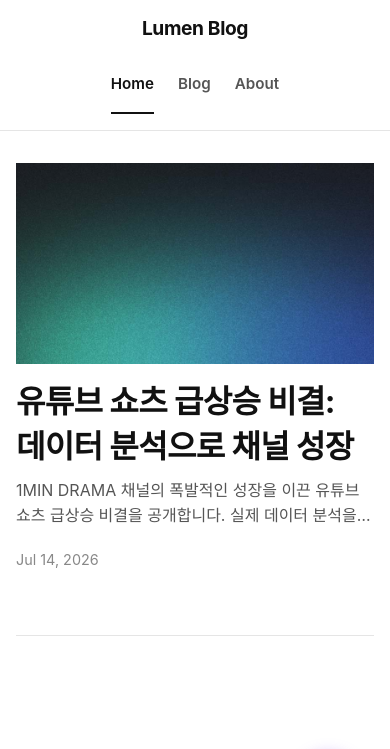
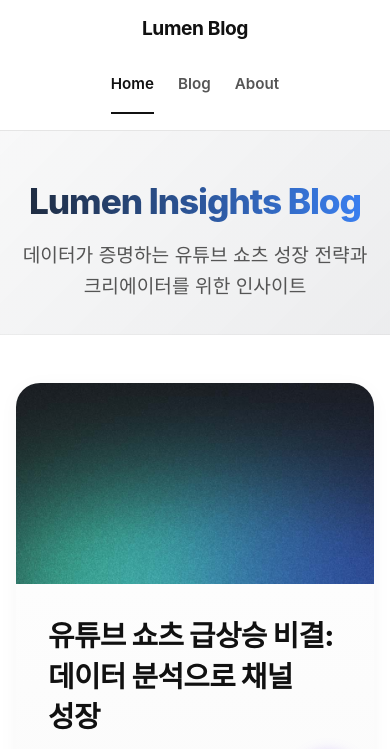
Before and after one commit to pandragun-sudo/Lumen-blog, an Astro site: page / in a window 390 px wide. Shown: the top 749 px of the page. Built offline with nearby package versions, Linux system fonts and the light colour scheme; Astro itself is replaced by a stand-in of ours; a web font is replaced by a local one.

Commit message:
design(blog): fix truncation and add link styling

```diff
--- a/src/layouts/BlogPost.astro
+++ b/src/layouts/BlogPost.astro
@@ -18,64 +18,139 @@ const { title, description, pubDate, updatedDate, heroImage } = Astro.props;
 			main {
 				width: 100%;
 				margin: 0 auto;
+				padding-bottom: 4em;
 			}
 			.hero-image {
 				width: 100%;
-				max-width: 1000px;
-				margin: 0 auto 2rem;
+				max-width: 1200px;
+				margin: 0 auto 3rem;
+				padding: 0 1rem;
 			}
 			.hero-image img {
 				display: block;
 				margin: 0 auto;
 				width: 100%;
+				border-radius: 20px;
+				box-shadow: 0 12px 32px rgba(0,0,0,0.08);
 				max-height: 600px;
 				object-fit: cover;
 			}
 			.prose {
 				width: 100%;
-				max-width: 1000px;
+				max-width: 760px; /* Better readability for text */
 				margin: auto;
-				padding: 1em;
+				padding: 0 1.5rem;
 				color: var(--text-main);
 			}
 			.title {
-				margin-bottom: 2em;
+				margin-bottom: 3rem;
 				padding: 1em 0;
 				text-align: center;
-				line-height: 1;
-				border-bottom: 1px solid var(--border-color);
+				line-height: 1.2;
+				border-bottom: 1px solid var(--border-light);
 				padding-bottom: 2em;
 			}
 			.title h1 {
 				margin: 0.5em 0;
-				font-size: 2.8rem;
+				font-size: 3rem;
+				font-weight: 800;
+				letter-spacing: -0.03em;
 				word-break: keep-all;
 			}
 			.date {
-				margin-bottom: 0.5em;
-				color: var(--text-light);
-				font-size: 0.95rem;
+				margin-bottom: 1em;
+				color: var(--text-muted);
+				font-size: 1rem;
+				font-weight: 500;
+				display: flex;
+				justify-content: center;
+				align-items: center;
+				gap: 0.5rem;
 			}
 			.last-updated-on {
 				font-style: italic;
-				margin-top: 0.2rem;
+				color: var(--text-light);
 			}
 
 			/* Content Formatting */
 			.prose :global(h2) {
 				font-size: 1.8rem;
+				font-weight: 700;
+				margin-top: 2.5em;
+				margin-bottom: 1em;
+				padding-bottom: 0.3em;
+				color: #1e293b;
+				position: relative;
+			}
+			.prose :global(h2)::after {
+				content: '';
+				position: absolute;
+				bottom: 0;
+				left: 0;
+				width: 40px;
+				height: 3px;
+				background: linear-gradient(90deg, #3b82f6 0%, #8b5cf6 100%);
+				border-radius: 2px;
+			}
+
+			.prose :global(h3) {
+				font-size: 1.4rem;
+				font-weight: 700;
 				margin-top: 2em;
-				margin-bottom: 1em;
-				padding-bottom: 0.5em;
-				border-bottom: 1px solid var(--border-light);
+				margin-bottom: 0.8em;
+				color: #334155;
 			}
+
 			.prose :global(p) {
-				font-size: 1.1rem;
+				font-size: 1.15rem;
 				line-height: 1.8;
-				margin-bottom: 1.5em;
+				margin-bottom: 1.8em;
+				letter-spacing: -0.01em;
+				word-break: keep-all;
 			}
+
 			.prose :global(img) {
-				margin: 2em auto;
+				margin: 2.5em auto;
+				border-radius: 12px;
+				box-shadow: 0 4px 12px rgba(0,0,0,0.06);
+			}
+
+			.prose :global(blockquote) {
+				margin: 2em 0;
+				padding: 1.5em 2em;
+				background: rgba(59, 130, 246, 0.05);
+				border-left: 4px solid #3b82f6;
+				border-radius: 0 12px 12px 0;
+				color: #1e293b;
+				font-size: 1.15rem;
+				line-height: 1.7;
+				font-weight: 500;
+			}
+
+			.prose :global(a) {
+				color: #2563eb;
+				text-decoration: underline;
+				text-decoration-thickness: 1px;
+				text-underline-offset: 4px;
+				font-weight: 600;
+				transition: color 0.2s, text-decoration-color 0.2s;
+			}
+
+			.prose :global(a:hover) {
+				color: #1d4ed8;
+				text-decoration-color: #1d4ed8;
+			}
+
+			@media (max-width: 768px) {
+				.title h1 {
+					font-size: 2.2rem;
+				}
+				.prose :global(p) {
+					font-size: 1.05rem;
+				}
+				.hero-image {
+					margin-bottom: 2rem;
+				}
 			}
 		</style>
 	</head>
@@ -93,9 +168,12 @@ const { title, description, pubDate, updatedDate, heroImage } = Astro.props;
 							<FormattedDate date={pubDate} />
 							{
 								updatedDate && (
-									<div class="last-updated-on">
-										최종 수정일: <FormattedDate date={updatedDate} />
-									</div>
+									<>
+										<span>•</span>
+										<div class="last-updated-on">
+											최종 수정일: <FormattedDate date={updatedDate} />
+										</div>
+									</>
 								)
 							}
 						</div>
@@ -106,5 +184,12 @@ const { title, description, pubDate, updatedDate, heroImage } = Astro.props;
 			</article>
 		</main>
 		<Footer />
+		<script>
+			// 모든 마크다운 본문 내 링크를 새 창 열기로 변경
+			document.querySelectorAll('.prose a').forEach(a => {
+				a.setAttribute('target', '_blank');
+				a.setAttribute('rel', 'noopener noreferrer');
+			});
+		</script>
 	</body>
 </html>
--- a/src/pages/index.astro
+++ b/src/pages/index.astro
@@ -17,10 +17,35 @@ const posts = (await getCollection('blog')).sort(
 	<head>
 		<BaseHead title={SITE_TITLE} description={SITE_DESCRIPTION} />
 		<style>
+			/* Hero Section */
+			.hero {
+				padding: 4rem 1rem 3rem;
+				text-align: center;
+				background: linear-gradient(135deg, rgba(30, 41, 59, 0.03) 0%, rgba(15, 23, 42, 0.08) 100%);
+				border-bottom: 1px solid rgba(0,0,0,0.05);
+				margin-bottom: 3rem;
+			}
+			.hero h1 {
+				font-size: 3rem;
+				font-weight: 800;
+				margin-bottom: 1rem;
+				background: linear-gradient(90deg, #1e293b 0%, #3b82f6 100%);
+				-webkit-background-clip: text;
+				-webkit-text-fill-color: transparent;
+				letter-spacing: -0.03em;
+			}
+			.hero p {
+				font-size: 1.2rem;
+				color: var(--text-muted);
+				max-width: 600px;
+				margin: 0 auto;
+				line-height: 1.6;
+			}
+
 			main {
 				max-width: 1200px;
 				margin: 0 auto;
-				padding: 2em 1em;
+				padding: 0 1em 4em;
 			}
 			.blog-grid {
 				display: grid;
@@ -33,6 +58,15 @@ const posts = (await getCollection('blog')).sort(
 			.blog-grid li {
 				display: flex;
 				flex-direction: column;
+				transition: transform 0.3s ease, box-shadow 0.3s ease;
+				background: var(--bg);
+				border-radius: 16px;
+				overflow: hidden;
+				border: 1px solid var(--border-light);
+			}
+			.blog-grid li:hover {
+				transform: translateY(-5px);
+				box-shadow: 0 12px 24px rgba(0, 0, 0, 0.08);
 			}
 
 			/* Hero Article (First Post) */
@@ -40,39 +74,65 @@ const posts = (await getCollection('blog')).sort(
 				grid-column: 1 / -1; /* Spans all 3 columns */
 				display: grid;
 				grid-template-columns: 1fr 1fr;
-				gap: 3rem;
+				gap: 0;
 				align-items: center;
-				margin-bottom: 3rem;
-				padding-bottom: 3rem;
-				border-bottom: 1px solid var(--border-color);
+				margin-bottom: 2rem;
+				border: none;
+				background: linear-gradient(180deg, var(--bg) 0%, var(--bg-light) 100%);
+				border-radius: 24px;
+				overflow: hidden;
+				box-shadow: 0 4px 20px rgba(0,0,0,0.04);
+			}
+			.blog-grid li:first-child:hover {
+				transform: translateY(-5px);
+				box-shadow: 0 16px 32px rgba(0,0,0,0.1);
 			}
 			.blog-grid li:first-child img {
 				width: 100%;
-				height: auto;
+				height: 100%;
 				aspect-ratio: 16/9;
 				object-fit: cover;
 			}
 			.blog-grid li:first-child .post-content {
-				padding: 1rem 0;
+				padding: 3rem;
 			}
 			.blog-grid li:first-child .title {
-				font-size: 2.5rem;
-				margin-bottom: 0.5rem;
+				font-size: 2.2rem;
+				margin-bottom: 1rem;
+				font-weight: 800;
+				letter-spacing: -0.02em;
+				display: block;
+				-webkit-line-clamp: unset;
+			}
+			.blog-grid li:first-child .description {
+				font-size: 1.15rem;
+				line-height: 1.7;
+				margin-bottom: 1.5rem;
+				display: block;
+				-webkit-line-clamp: unset;
 			}
 
 			/* Regular Articles */
 			.blog-grid li:not(:first-child) img {
 				width: 100%;
-				aspect-ratio: 3/2;
+				aspect-ratio: 16/9;
 				object-fit: cover;
-				margin-bottom: 1rem;
+				border-bottom: 1px solid var(--border-light);
+			}
+			.blog-grid li:not(:first-child) .post-content {
+				padding: 1.5rem;
 			}
 			.title {
-				margin: 0;
+				margin: 0 0 0.5rem 0;
 				color: var(--text-main);
 				font-size: 1.4rem;
 				line-height: 1.4;
+				font-weight: 700;
 				transition: color 0.2s;
+				display: -webkit-box;
+				-webkit-line-clamp: 2;
+				-webkit-box-orient: vertical;
+				overflow: hidden;
 			}
 			.description {
 				color: var(--text-muted);
@@ -85,39 +145,48 @@ const posts = (await getCollection('blog')).sort(
 				overflow: hidden;
 			}
 			.date {
-				margin: 0.5rem 0 0;
+				margin: 1rem 0 0;
 				color: var(--text-light);
 				font-size: 0.9rem;
+				font-weight: 500;
 			}
 
-			/* Hover Effects */
+			/* Links */
 			.blog-grid li a {
-				display: block;
+				display: flex;
+				flex-direction: column;
+				height: 100%;
 				text-decoration: none;
 				color: inherit;
 			}
-			.blog-grid li a:hover .title {
-				color: var(--text-muted);
-			}
-			.blog-grid li a:hover img {
-				opacity: 0.9;
-				transition: opacity 0.2s;
+			.blog-grid li:first-child a {
+				flex-direction: row;
 			}
 
-			/* Responsive */
 			@media (max-width: 900px) {
 				.blog-grid {
 					grid-template-columns: repeat(2, 1fr);
 				}
 				.blog-grid li:first-child {
 					grid-template-columns: 1fr;
-					gap: 1.5rem;
+				}
+				.blog-grid li:first-child a {
+					flex-direction: column;
+				}
+				.blog-grid li:first-child .post-content {
+					padding: 2rem;
 				}
 				.blog-grid li:first-child .title {
-					font-size: 2rem;
+					font-size: 1.8rem;
 				}
 			}
 			@media (max-width: 600px) {
+				.hero {
+					padding: 3rem 1rem 2rem;
+				}
+				.hero h1 {
+					font-size: 2.2rem;
+				}
 				.blog-grid {
 					grid-template-columns: 1fr;
 					gap: 2rem;
@@ -127,6 +196,12 @@ const posts = (await getCollection('blog')).sort(
 	</head>
 	<body>
 		<Header />
+
+		<section class="hero">
+			<h1>Lumen Insights Blog</h1>
+			<p>데이터가 증명하는 유튜브 쇼츠 성장 전략과 크리에이터를 위한 인사이트</p>
+		</section>
+
 		<main>
 			<ul class="blog-grid">
 				{
```
